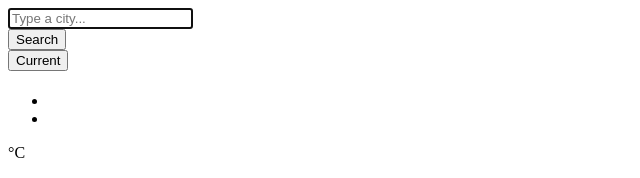
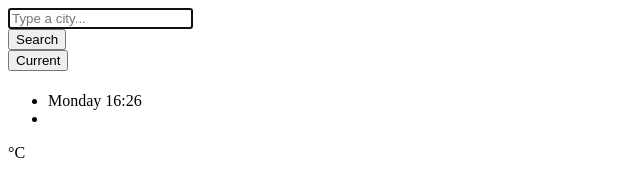
Before and after one commit to marykhdh/my-project, a plain HTML site: page index.html in a window 1280 px wide. Shown: the top 178 px of the page, without its empty margins (0-640 px from the left). Drawn offline with Linux system fonts and the light colour scheme.

Commit message:
updated name

```diff
--- a/index.html
+++ b/index.html
@@ -54,6 +54,6 @@
           </div>
         </div>
       </div>
-      <script src="src/index.js"></script>
+      <script src="my-project/index.js"></script>
 </body>
 </html>
```
Also changed, not shown: index.js (renamed from new.js).
